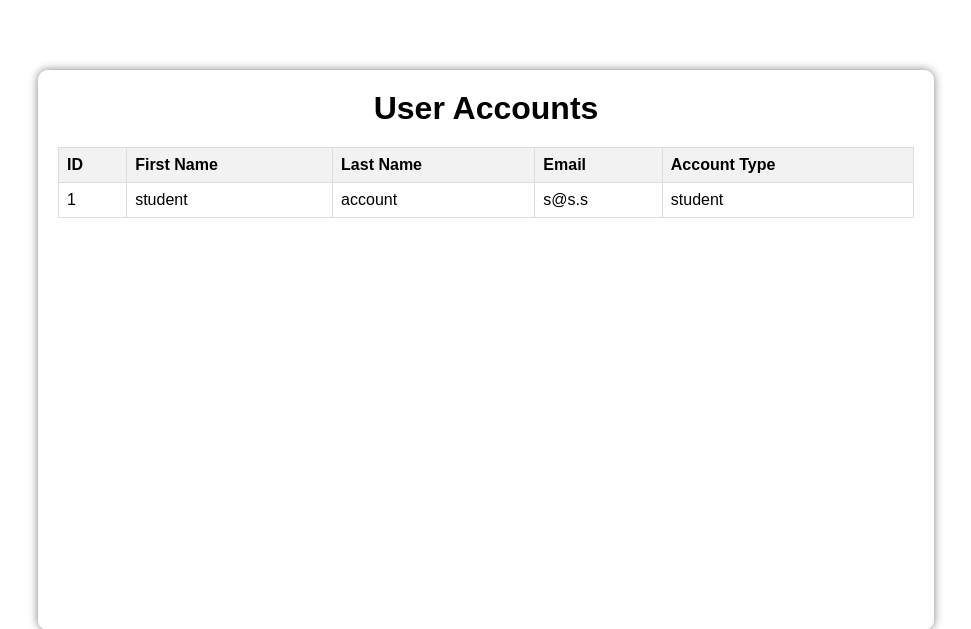
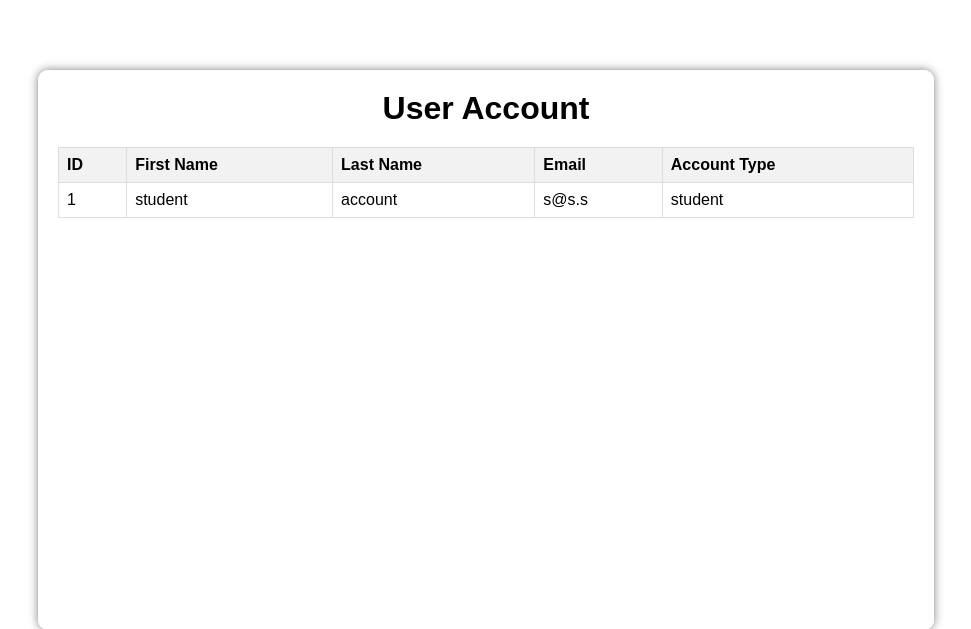
Before and after one commit to 0-ks-0/cset160-fp-exam-platform, a Flask app: page /accounts/1 in a window 1280 px wide. Shown: the part 50-679 px from the top of the page, without its empty margins (154-1125 px from the left). Run offline with Flask 3, Linux system fonts and the light colour scheme; data that the repository does not hold is empty; parts of the project's set-up code (start-up, migrations or seed data) failed here and were passed over.

Commit message:
Supposed to be one account

```diff
--- a/src/templates/account_info.html
+++ b/src/templates/account_info.html
@@ -11,7 +11,7 @@ Account Info
 {% block body %}
 <div class="content">
     <div class="test-list">
-        <h1>User Accounts</h1>
+        <h1>User Account</h1>
         <table>
             <thead>
                 <tr>
```
